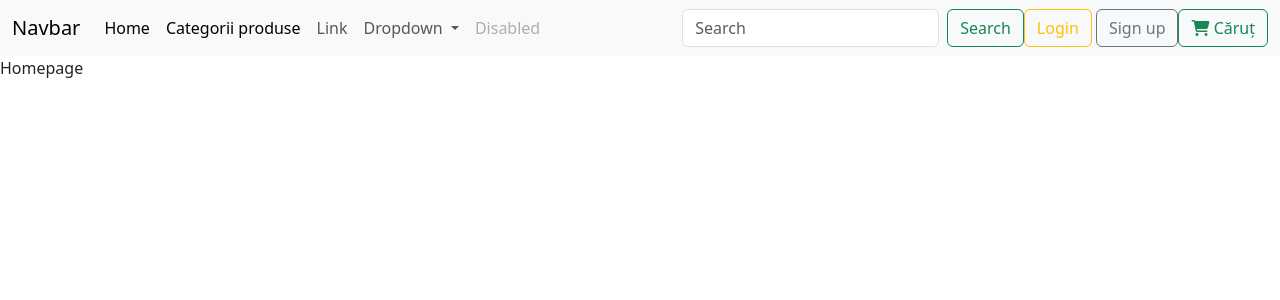
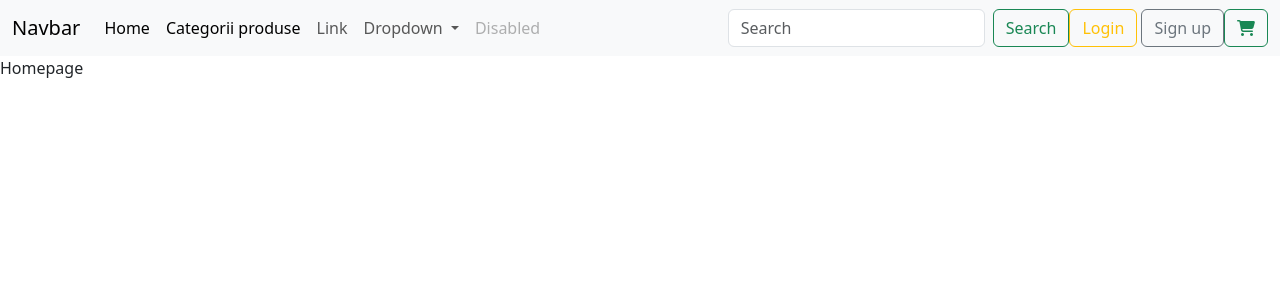
Before and after one commit to elisei11/SDS_python58, a Django app: page / in a window 1280 px wide. Shown: the top 300 px of the page. Run offline with Django 5.2, Linux system fonts and the light colour scheme; some libraries are stand-ins or nearby versions.

Commit message:
modify the settings.py for media root,change the name in manage.py , delete the second search button from navbar.html

```diff
--- a/templates/base.html
+++ b/templates/base.html
@@ -7,15 +7,18 @@
     <title>{% block title %} {% endblock %}</title>
     <link href="https://cdn.jsdelivr.net/npm/bootstrap@5.3.3/dist/css/bootstrap.min.css" rel="stylesheet" integrity="sha384-QWTKZyjpPEjISv5WaRU9OFeRpok6YctnYmDr5pNlyT2bRjXh0JMhjY6hW+ALEwIH" crossorigin="anonymous">
     <link rel="stylesheet" href="{% static 'css/my_style.css' %}">
+    <link rel="stylesheet" href="https://cdnjs.cloudflare.com/ajax/libs/font-awesome/5.15.4/css/all.min.css">
+
 
 </head>
 <body>
-<script src="https://kit.fontawesome.com/a076d05399.js" crossorigin="anonymous" integrity="sha384-rOA1PnstxnOBLzCLppDzV1jh1nRH3KcDjUu6AHSbU69zXz9fAD9W/Q65Az14z7Wo"></script>
+
+
 {% include 'navbar.html' %}
 {% block content %}  {% endblock %}
 
 <script src="https://cdn.jsdelivr.net/npm/@popperjs/core@2.11.8/dist/umd/popper.min.js" integrity="sha384-I7E8VVD/ismYTF4hNIPjVp/Zjvgyol6VFvRkX/vR+Vc4jQkC+hVqc2pM8ODewa9r" crossorigin="anonymous"></script>
 <script src="https://cdn.jsdelivr.net/npm/bootstrap@5.3.3/dist/js/bootstrap.min.js" integrity="sha384-0pUGZvbkm6XF6gxjEnlmuGrJXVbNuzT9qBBavbLwCsOGabYfZo0T0to5eqruptLy" crossorigin="anonymous"></script>
-
+<script src="https://kit.fontawesome.com/df76e41b23.js" crossorigin="anonymous"></script>
 </body>
 </html>
--- a/templates/navbar.html
+++ b/templates/navbar.html
@@ -52,7 +52,7 @@
             {% endif %}
         <div>
         <a class="btn btn-outline-success my-2 my-sm-0" href="/cart">
-            <i class="fas fa-shopping-cart"></i> Căruț
+            <i class="fa-solid fa-cart-shopping"></i>
         </a>
             </div>
         </div>
```
